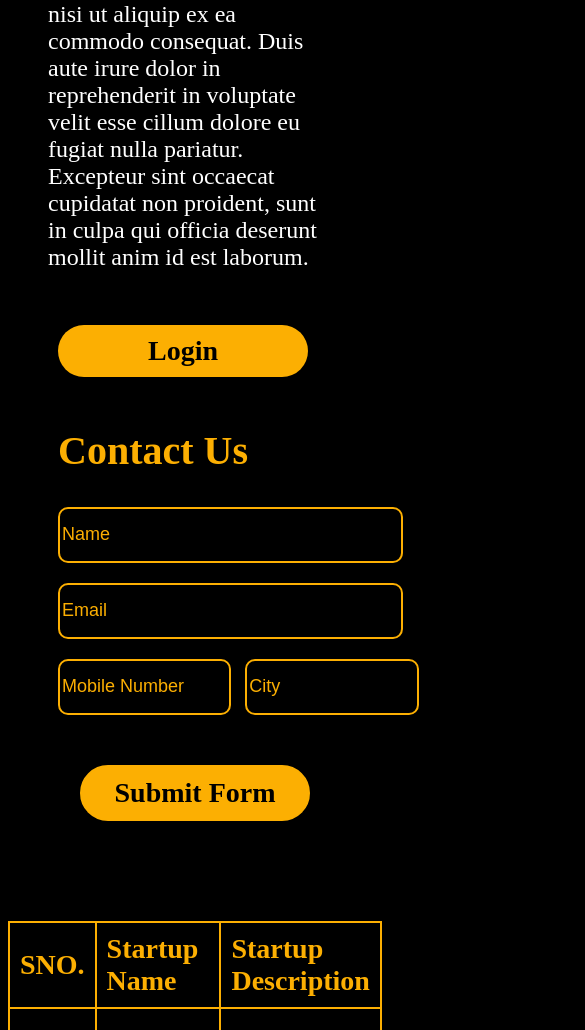
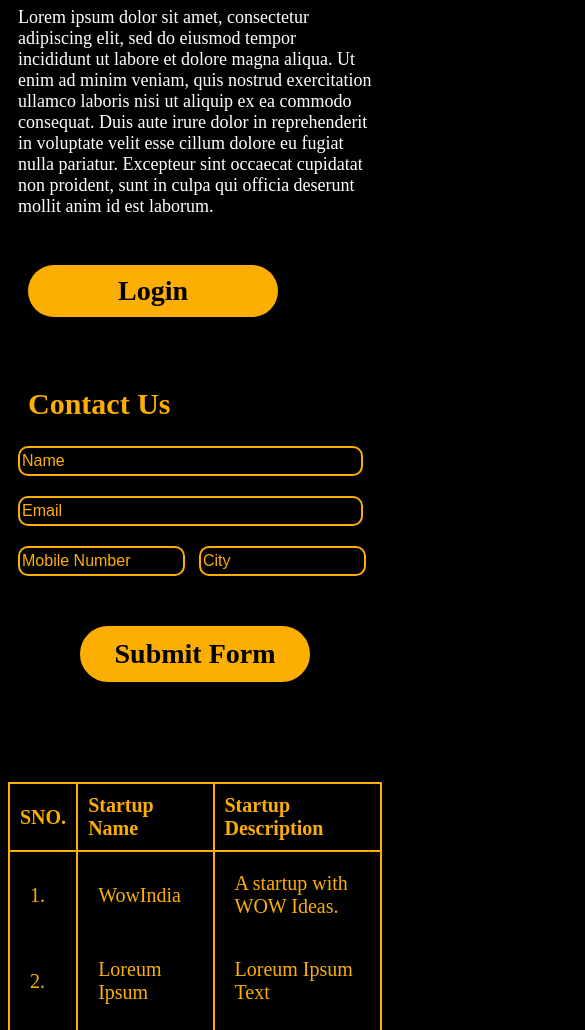
Before and after one commit to ShikhaSharma1111/Startup_Landing_Page, a plain HTML site: page index.html in a window 390 px wide. Shown: the part 459-1489 px from the top of the page, 585 px wide, since content can reach past the window. Drawn offline with Linux system fonts and the light colour scheme.

Commit message:
media queries added

```diff
--- a/makeup.css
+++ b/makeup.css
@@ -3,6 +3,7 @@ body{
 }
 .navbar{
     display:flex;
+    justify-content: space-between;
     position: fixed;
     width: 100%;
     top:0px;
@@ -21,7 +22,8 @@ body{
     justify-content: flex-end;
     list-style: none;
     margin-top:30px;
-    margin-left:650px ;
+    margin-right: 30px;
+
 
 }
 .navbar-links a{
@@ -45,7 +47,6 @@ body{
     width:100%;
     margin-top: 60px;
     display: flex;
-    flex-direction: row;
 }
 .intro-content{
     padding:40px;
@@ -54,11 +55,11 @@ body{
     font-size:24px;
     font-family: 'Montserrat';
 }
+.intro-image{
+    margin-top: 40px;
+}
 .intro-image img{
-    /* position: relative; */
-    width: 500px;
-    margin-top: 40px;
-    /* margin-left:-30px; */
+    width: 400px;
 }
 .intro-content button{
     background-color: #FCAF02;
@@ -117,9 +118,6 @@ input[type="tel"], input[id="city"]{
     align-items: center;
     text-align: center;
 }
-.contact-section {
-    width: auto;
-}
 .contact-section button{
     width: 230px;
     padding:10px;
@@ -173,3 +171,45 @@ table tfoot td{
     color:black;
     border-left: 2px black solid;
 }
+
+
+/* media queries */
+
+@media screen and (max-width:768px){
+
+    .navbar-links{
+        display: none;
+    }
+    .intro-section{
+        flex-direction: column-reverse;
+    }
+    .intro-content{
+        padding:10px;
+        font-size:18px;
+    }
+    .contact-section{
+        margin-top: 50px;
+    }
+    .contact-section h2{
+        font-size: 30px;
+        margin-left: 20px;
+    }
+    input{
+        width: 90%;
+        height:24px;
+        font-size: 16px;
+        outline: none;
+        margin-left: 10px;
+    }
+    input[type="tel"], input[id="city"]{
+        width:42.5%;
+        margin-right: 0px;
+    }
+    thead{
+        height: 34px;
+        font-family: 'Montserrat';
+        font-style: normal;
+        font-weight: 400;
+        font-size: 20px;
+    }
+}
```
